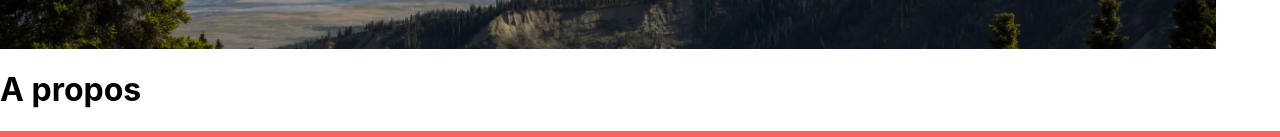
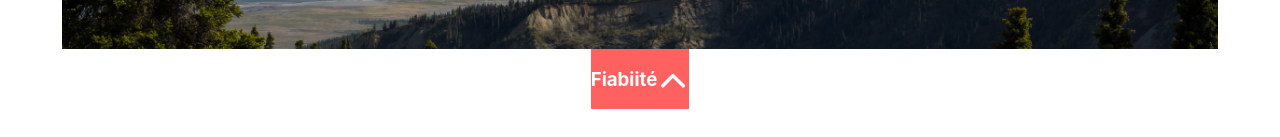
Before and after one commit to GuillaumeDon/kasa, a React (Create React App) app: page /about in a window 1280 px wide. Shown: the part 571-708 px from the top of the page. Built offline with nearby package versions, Linux system fonts and the light colour scheme.

Commit message:
maj scss

```diff
--- a/src/pages/About/index.jsx
+++ b/src/pages/About/index.jsx
@@ -10,7 +10,7 @@ function About() {
     return (
         <div className='about-container'>
             <Banner title={title} imageUrl={CoverPictureAbout}  />
-            <h1>A propos</h1>
+
             <Collapse title="Fiabiité">
                 Lorem ipsum dolor sit amet consectetur adipisicing elit. Quidem accusamus perspiciatis, ex neque hic quam dolor itaque voluptatum laborum cum similique optio accusantium temporibus, aliquid necessitatibus. Aliquid at temporibus quam?
             </Collapse>
--- a/src/styles/_about.scss
+++ b/src/styles/_about.scss
@@ -1,3 +1,13 @@
+.about-container{
+
+  display: flex;
+  flex-direction: column;
+  justify-content: center;
+  align-items: center;
+   margin: auto;
+   width: 95%;
+
+}
 .collapse-container{
     background-color: $primaryColor;
     color: white;
--- a/src/styles/main.css
+++ b/src/styles/main.css
@@ -135,6 +135,15 @@ a {
     font-size: 48px;
   }
 }
+.about-container {
+  display: flex;
+  flex-direction: column;
+  justify-content: center;
+  align-items: center;
+  margin: auto;
+  width: 95%;
+}
+
 .collapse-container {
   background-color: #FF6060;
   color: white;
```
Also changed, not shown: 1 other file (tests, documents, lock files or other folders).
